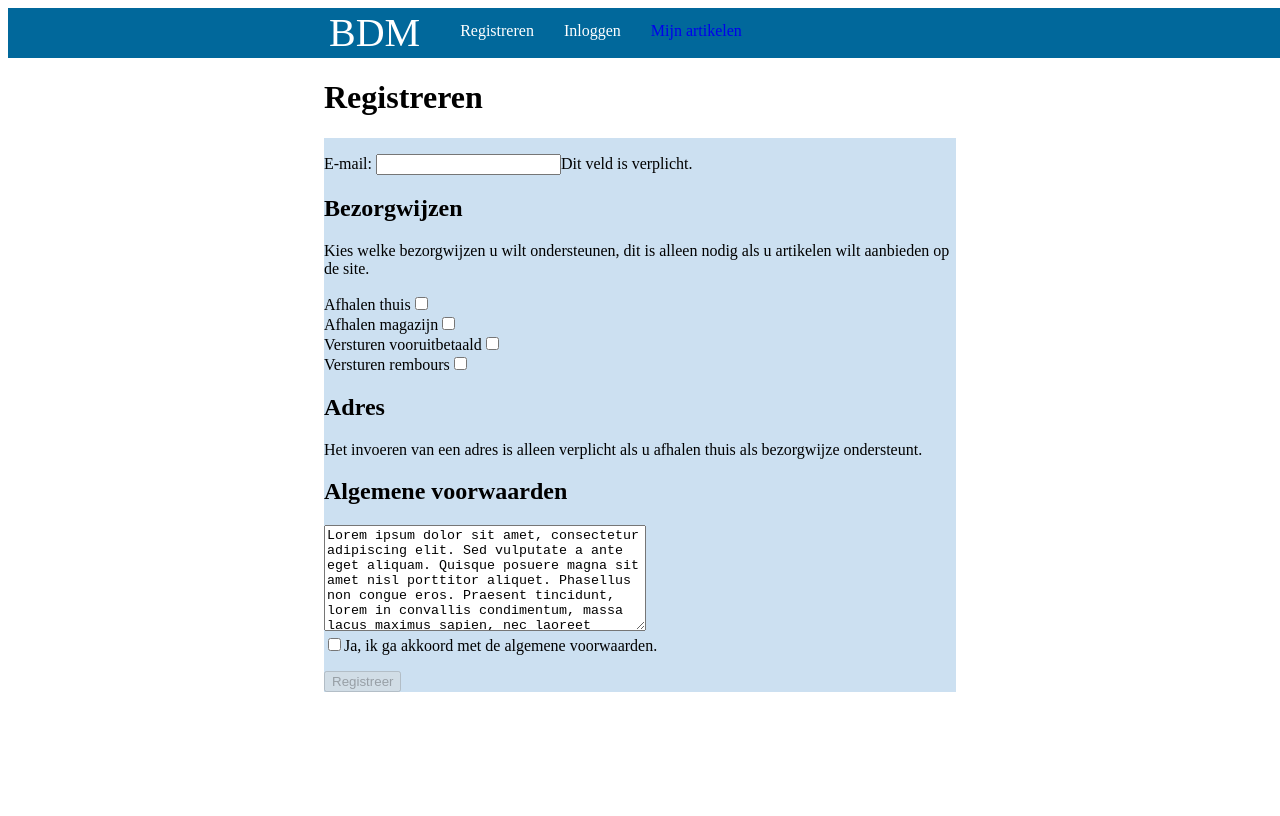
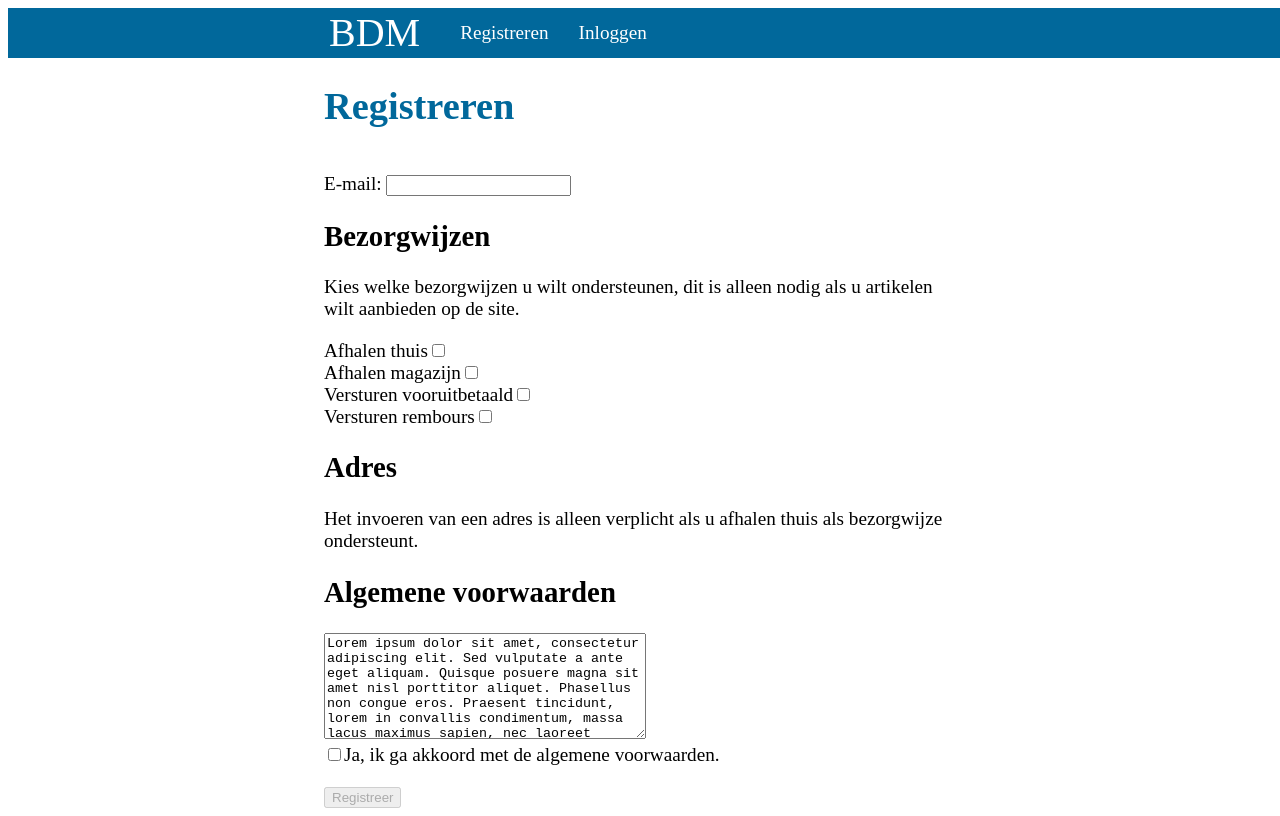
Before and after one commit to Ensiras/Case-BDM-front, an Angular app: page /registreren in a window 1280 px wide. Shown: the top 816 px of the page. Built offline with nearby package versions, Linux system fonts and the light colour scheme.

Commit message:
Registreren gebruiker: css en validatiemeldingen toegevoegd.

```diff
--- a/src/app/app.component.css
+++ b/src/app/app.component.css
@@ -49,3 +49,22 @@
 .navListItem a:visited {
   color: white;
 }
+
+.mainWrapper {
+  margin-left: auto;
+  margin-right: auto;
+  width: 50%;
+}
+
+h1 {
+  color: #01689b;
+}
+
+div {
+  font-size: 1.2em;
+}
+
+.userInput.ng-dirty.ng-invalid,
+.userInput.ng-touched.ng-invalid {
+  background: #f9dfdd;
+}
--- a/src/app/app.component.html
+++ b/src/app/app.component.html
@@ -5,9 +5,7 @@
     <ul id="navList">
       <li class="navListItem" routerLink="registreren">Registreren</li>
       <li class="navListItem" (click)="inloggen()"><span>Inloggen</span></li>
-      <li *ngIf="ingelogd" class="navListItem"><a href="niets">Mijn artikelen</a></li>
     </ul>
     </nav>
 </div>
 <router-outlet></router-outlet>
-<!--<app-registreren-form></app-registreren-form>-->
--- a/src/app/components/registreren-form/registreren-form.component.css
+++ b/src/app/components/registreren-form/registreren-form.component.css
@@ -1,12 +1,4 @@
-div {
-  margin-left: auto;
-  margin-right: auto;
-  width: 50%;
-}
-
-
 form {
-  background: #cce0f1;
   align-content: center;
 }
 
--- a/src/app/components/registreren-form/registreren-form.component.html
+++ b/src/app/components/registreren-form/registreren-form.component.html
@@ -1,4 +1,4 @@
-<div>
+<div class="mainWrapper">
   <h1>Registreren</h1>
 
 
@@ -6,8 +6,13 @@
     <ul>
       <li>
         <label for="email">E-mail: </label>
-        <input type="text" id="email" formControlName="email">
-        <span *ngIf="registerForm.controls.email.errors?.required">Dit veld is verplicht.</span>
+        <input type="text" class="userInput" id="email" formControlName="email">
+        <span class="formValidationError"
+              *ngIf="registerForm.controls.email.errors?.required
+              && registerForm.controls.email.touched">Dit veld is verplicht.</span>
+        <span class="formValidationError" *ngIf="registerForm.controls.email.invalid
+        && registerForm.controls.email.touched
+        && !registerForm.controls.email.errors?.required">Dit is geen geldig e-mailadres.</span>
       </li>
     </ul>
 
@@ -38,19 +43,35 @@
     <ul *ngIf="adresVerplicht">
       <li>
         <label for="straat">Straat: </label>
-        <input type="text" id="straat" formControlName="straat">
+        <input type="text" class="userInput" id="straat" formControlName="straat">
+        <span class="formValidationError"
+              *ngIf="registerForm.controls.straat.errors?.required
+              && registerForm.controls.straat.touched">Dit veld is verplicht.</span>
       </li>
       <li>
         <label for="huisnummer">Huisnummer: </label>
-        <input type="text" id="huisnummer" formControlName="huisnummer">
+        <input type="text" class="userInput" id="huisnummer" formControlName="huisnummer">
+        <span class="formValidationError"
+              *ngIf="registerForm.controls.huisnummer.errors?.required
+              && registerForm.controls.huisnummer.touched">Dit veld is verplicht.</span>
       </li>
       <li>
         <label for="postcode">Postcode: </label>
-        <input type="text" id="postcode" formControlName="postcode">
+        <input type="text" class="userInput" id="postcode" formControlName="postcode">
+        <span class="formValidationError"
+              *ngIf="registerForm.controls.postcode.errors?.required
+              && registerForm.controls.postcode.touched">Dit veld is verplicht.</span>
+        <span class="formValidationError"
+              *ngIf="registerForm.controls.postcode?.invalid
+              && registerForm.controls.postcode.touched
+              && !registerForm.controls.postcode.errors?.required">Dit is geen geldige postcode.</span>
       </li>
       <li>
         <label for="stad">Stad: </label>
-        <input type="text" id="stad" formControlName="stad">
+        <input type="text" class="userInput" id="stad" formControlName="stad">
+        <span class="formValidationError"
+              *ngIf="registerForm.controls.stad.errors?.required
+              && registerForm.controls.stad.touched">Dit veld is verplicht.</span>
       </li>
     </ul>
 
@@ -58,7 +79,7 @@
     <ul>
       <li>
         <label for="voorwaardenTextArea"></label>
-        <textarea id="voorwaardenTextArea">{{algemeneVoorwaarden}}</textarea>
+        <textarea readonly id="voorwaardenTextArea">{{algemeneVoorwaarden}}</textarea>
       </li>
       <li>
         <input type="checkbox" id="akkoordVoorwaarden" formControlName="akkoordVoorwaarden">
@@ -66,6 +87,8 @@
       </li>
     </ul>
 
-    <button [disabled]="registerForm.invalid" (click)="registreerGebruiker()" routerLink="/registreren/succes">Registreer</button>
+    <button [disabled]="registerForm.invalid" (click)="registreerGebruiker()" routerLink="/registreren/succes">
+      Registreer
+    </button>
   </form>
 </div>
--- a/src/app/components/registreren-form/registreren-form.component.ts
+++ b/src/app/components/registreren-form/registreren-form.component.ts
@@ -9,7 +9,7 @@ import {AlgemeneVoorwaardenService} from '../../services/algemene-voorwaarden.se
 @Component({
   selector: 'app-registreren-form',
   templateUrl: './registreren-form.component.html',
-  styleUrls: ['./registreren-form.component.css']
+  styleUrls: ['./registreren-form.component.css', '../../app.component.css']
 })
 
 export class RegistrerenFormComponent implements OnInit {
--- a/src/app/components/registreren-succes/registreren-succes.component.html
+++ b/src/app/components/registreren-succes/registreren-succes.component.html
@@ -1,3 +1,6 @@
+<div class="mainWrapper">
+
 <h1>Joepie!</h1>
 <p *ngIf="toggle">Zie je dit?</p>
 <button (click)="toggleParagraph()">Click me</button>
+</div>
--- a/src/app/components/registreren-succes/registreren-succes.component.ts
+++ b/src/app/components/registreren-succes/registreren-succes.component.ts
@@ -3,7 +3,7 @@ import { Component, OnInit } from '@angular/core';
 @Component({
   selector: 'app-registreren-succes',
   templateUrl: './registreren-succes.component.html',
-  styleUrls: ['./registreren-succes.component.css']
+  styleUrls: ['./registreren-succes.component.css', '../../app.component.css']
 })
 export class RegistrerenSuccesComponent implements OnInit {
   toggle: boolean;
```
